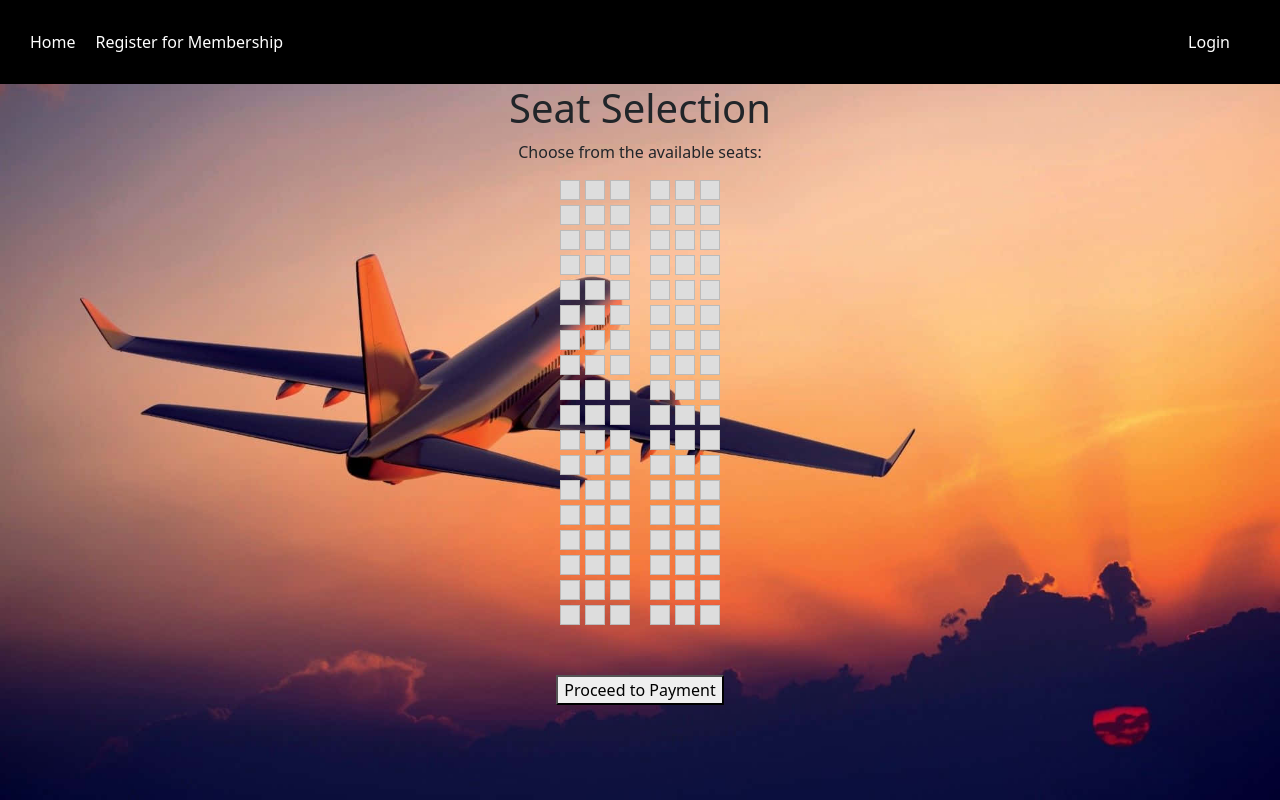
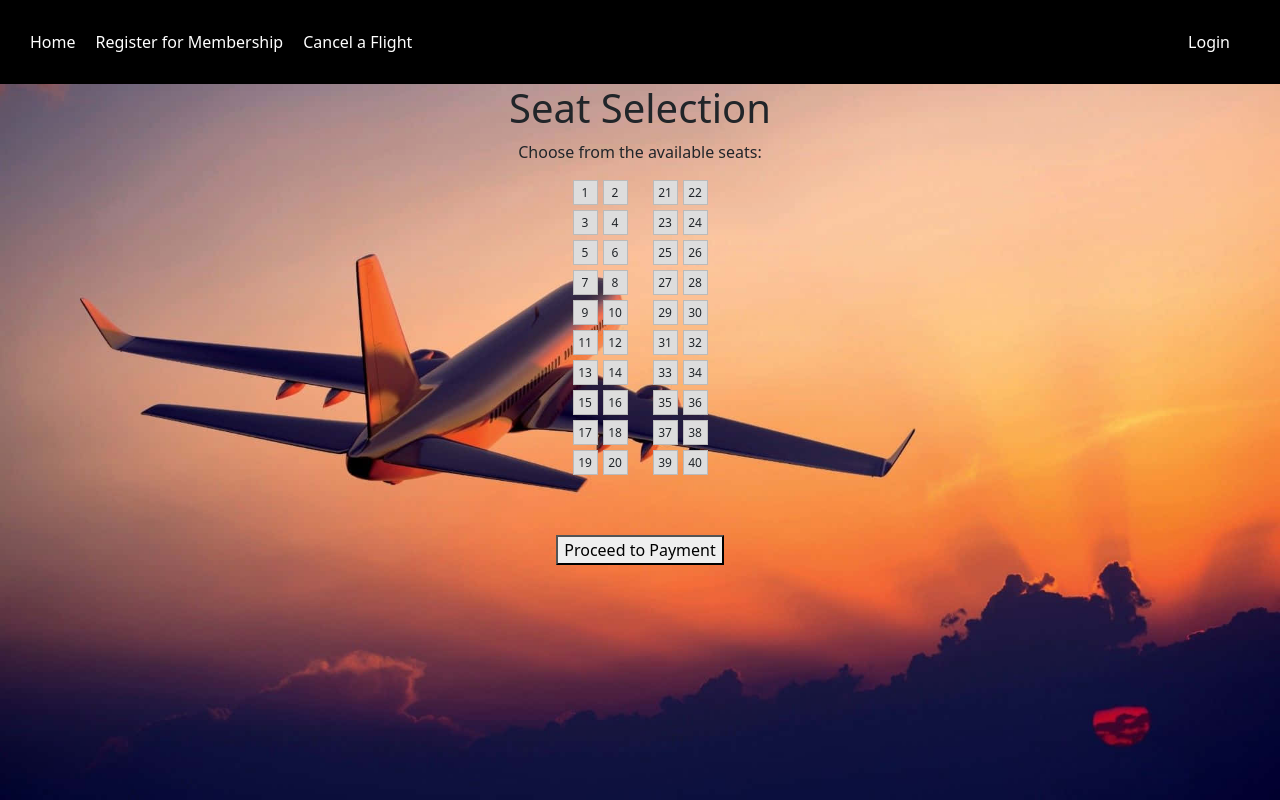
Before and after one commit to abedinmus/ensf614finalproject, a React (Create React App) app: page /seat-select in a window 1280 px wide. Built offline with nearby package versions, Linux system fonts and the light colour scheme.

Commit message:
effectively all front end functionality good now

```diff
--- a/src/App.css
+++ b/src/App.css
@@ -13,10 +13,6 @@
   height: 100;
   background-color: #282c34;
 }
-
-/* .app-background {
-
-} */
 
 .flight-search-button:disabled {
   background-color: gray;
--- a/src/App.js
+++ b/src/App.js
@@ -10,8 +10,9 @@ import RegisterForMembership from './components/RegisterForMembership';
 import SeatSelect from './components/SeatSelect';
 import Payment from './components/Payment';
 import Login from './components/Login';
-import AboutUs from './components/AboutUs';
 import BrowsePassengerList from './components/BrowsePassengerList';
+import CancelFlight from './components/CancelFlight';
+import SystemAdminView from './components/SystemAdminView';
 
 
 function App() {
@@ -26,9 +27,10 @@ function App() {
           <Route path="/seat-select" element={<SeatSelect />} />
           <Route path="/payment" element={<Payment />} />
           <Route path="/login" element={<Login />} />
-          <Route path="/about-us" element={<AboutUs />} />
           <Route path="/browse-passenger-list" element={<BrowsePassengerList />} />
-          {/* Add more routes as necessary */}
+          <Route path="/cancel-flight" element={<CancelFlight />} />
+          <Route path="/system-admin-view" element={<SystemAdminView />} />
+
         </Routes>
       </div>
     </Router>
--- a/src/SeatSelect.css
+++ b/src/SeatSelect.css
@@ -7,8 +7,8 @@
 
   .seat-grid {
     display: grid;
-    grid-template-columns: repeat(3, 1fr); /* Creates 3 columns */
-    grid-template-rows: repeat(20, 1fr); /* Creates 20 rows */
+    grid-template-columns: repeat(2, 1fr); /* Creates 3 columns */
+    grid-template-rows: repeat(12, 1fr); /* Creates 20 rows */
     gap: 5px; /* Adjust gap as needed */
   }
 
@@ -17,13 +17,17 @@
   } */
 
   .seat {
-    width: 20px; /* Width of each seat */
-    height: 20px; /* Height of each seat */
+    width: 25px; /* Width of each seat */
+    height: 25px; /* Height of each seat */
     background-color: #ddd; /* Seat color */
     border: 1px solid #bbb; /* Seat border */
+    display: flex; /* Use flexbox to center content */
+    align-items: center; /* Center vertically */
+    justify-content: center; /* Center horizontally */
+    font-size: 0.75em; /* Adjust font size as needed */
   }
 
   .aisle {
-    width: 20px; /* Width of the aisle */
-    height: 10%;
+    width: 25px; /* Width of the aisle */
+    /* height: 10%;  */
   }
--- a/src/components/AboutUs.js
+++ /dev/null
@@ -1,32 +0,0 @@
-// AboutUs.js
-import romil from '../images/romil2.jpg';
-
-import React from 'react';
-
-function AboutUs() {
-    <h1>About Romil Arlines</h1>
-  return (
-    <div>
-      <h1>Our Founder: Romil Singh</h1>
-      <img src={romil} alt="romil" style={{ width: '400px' }} />;
-
-      <p>
-      Romil, the visionary founder of Romil Airlines, hails from the <br/>
-      bustling oil sands city of Fort McMurray, Alberta. Growing up <br/>
-      under the wide, open skies of Northern Alberta instilled in him <br/>
-      a lifelong fascination with aviation. After completing his <br/>
-      studies in electrical engineering at the prestigious UBC, Romil embarked on a journey <br/>
-      that would see him become a pioneer in the airline industry. His <br/>
-      passion for connecting people and places led him to establish <br/>
-      Romil Airlines, an endeavor that quickly grew into a symbol of <br/>
-      innovation and excellence in air travel. Today, Romil resides in <br/>
-      Calgary, a vibrant city known for its entrepreneurial spirit and<br/>
-       stunning Rocky Mountain backdrop. From his Calgary base, he <br/>
-       continues to lead Romil Airlines into new horizons, driven by <br/>
-       a commitment to exceptional service and a more connected world.  <br/>
-      </p>
-    </div>
-  );
-}
-
-export default AboutUs;
--- /dev/null
+++ b/src/components/CancelFlight.js
@@ -0,0 +1,38 @@
+import React, {useState} from 'react'
+import Button from 'react-bootstrap/Button';
+import Form from 'react-bootstrap/Form';
+
+function CancelFlight() {
+    const[email, setEmail] = useState('')
+    const[bookingID, setBookingID] = useState('')
+    function handleSubmit(event){
+        event.preventDefault();
+    }
+    return(
+    <div>
+        <h2>Plans changed?</h2>
+        <p> Enter your email and secure booking ID that was sent to your email to cancel your flight. </p>
+        <div className='d-flex justify-content-center align-items-center'>
+            <div className='p-3 bg-white w-25'>
+                <form onSubmit = {handleSubmit}>
+                    <div className='mb-3'>
+                        <label htmlFor="email">Email</label>
+                        <input type = "email" placeholder = 'Enter Email' className='form-control'
+                        onChange={e=>setEmail(e.target.value)}/>
+                    </div>
+                    <div className='mb-3'>
+                        <label htmlFor="bookingID">Booking ID</label>
+                        <input type = "bookingID" placeholder = 'Enter Booking ID' className='form-control'
+                        onChange={e=>setBookingID(e.target.value)}/>
+                    </div>
+                    <button className='btn btn-success'>Confirm flight cancellation</button>
+                </form>
+            </div>
+        </div>
+        <p style={{ fontSize: '12px' }}><b>Flights are not refundable.</b></p>
+    </div>
+
+    )
+}
+
+export default CancelFlight;
--- a/src/components/Home.js
+++ b/src/components/Home.js
@@ -88,7 +88,7 @@ function Home() {
 
                 <button className="flight-search-button" // Add a specific class name
                 type="submit"
-                disabled={!formData.from || !formData.to || !formData.departureDate}>
+                disabled={!formData.from || !formData.to || !formData.departureDate || formData.from === formData.to}>
                 Get Flights
                 </button>
 
--- a/src/components/NavBar.js
+++ b/src/components/NavBar.js
@@ -9,8 +9,8 @@ function NavBar() {
 
         <div className="nav-links">
             <Link to="/" className="nav-link">Home</Link>
-            {/* <Link to="/about-us" className="nav-link">About Us</Link> */}
             <Link to="/register" className="nav-link">Register for Membership</Link>
+            <Link to="/cancel-flight" className="nav-link">Cancel a Flight</Link>
         </div>
 
         <div className="nav-link-right">
--- a/src/components/Payment.js
+++ b/src/components/Payment.js
@@ -28,6 +28,7 @@ function Payment() {
       <h2>Payment Details</h2>
       <div className='d-flex justify-content-center align-items-center'>
         <div className='p-3 bg-white w-25'>
+          <p>Total: <b>$INSERT PRICE FROM BACKEND HERE</b></p>
           <Form onSubmit={handleSubmit}>
             <Form.Group className="mb-3">
               <Form.Label>Card Number</Form.Label>
@@ -56,7 +57,7 @@ function Payment() {
 
             <Row>
               {/* Expiry Month */}
-              <Form.Group as={Col} xs={6} controlId="formExpiryMonth">
+              <Form.Group as={Col} xs={5} controlId="formExpiryMonth">
                 <Form.Label>Expiry Month</Form.Label>
                 <Form.Select
                   name="expiryMonth"
@@ -75,7 +76,7 @@ function Payment() {
               </Form.Group>
 
               {/* Expiry Year */}
-              <Form.Group as={Col} md={3} controlId="formExpiryYear">
+              <Form.Group as={Col} md={5} controlId="formExpiryYear">
                 <Form.Label>Expiry Year</Form.Label>
                 <Form.Select
                   name="expiryYear"
@@ -95,13 +96,8 @@ function Payment() {
             </Row>
 
 
-
-
-
-
-
-
             <Form.Group className="mb-3">
+              <p></p>
               <Form.Label>CVV</Form.Label>
               <Form.Control
                 type="text"
--- a/src/components/SeatSelect.js
+++ b/src/components/SeatSelect.js
@@ -3,42 +3,35 @@ import React from 'react';
 import { useNavigate } from 'react-router-dom';
 import '../SeatSelect.css';
 
+const createSeatGrid = (startNum, totalSeats) => {
+  let seats = [];
+  for (let i = startNum; i < startNum + totalSeats; i++) {
+    seats.push(
+      <div className="seat" key={`seat-${i}`}>
+        {i}
+      </div>
+    );
+  }
+  return <div className="seat-grid">{seats}</div>;
+};
+
 function SeatSelect() {
 
-    const navigate = useNavigate();
-    const handlePaymentClick = () => {
-      navigate('/payment');
-    };
-
-
-    const createSeatRow = (numSeats, rowNum) => (
-      <div className="seat-row" key={`row-${rowNum}`}>
-        {Array.from({ length: numSeats }, (_, index) => (
-          <div className="seat" key={`seat-${rowNum}-${index}`}></div>
-        ))}
-      </div>
-    );
-
-  const createSeatGrid = () => (
-    <div className="seat-grid">
-      {Array.from({ length: 18 * 3 }, (_, index) => ( // Create 20 rows x 3 columns
-        <div className="seat" key={`seat-${index}`}></div>
-      ))}
-    </div>
-  );
-
+  const navigate = useNavigate();
+  const handlePaymentClick = () => {
+    navigate('/payment');
+  };
 
   return (
     <div>
       <h1>Seat Selection</h1>
       <p>Choose from the available seats:</p>
       <div className="seat-selection-container">
-        {createSeatGrid()}
+        {createSeatGrid(1, 20)} {/* Generates seats 1 to 20 */}
         <div className="aisle"></div> {/* Represents the aisle */}
-        {createSeatGrid()}
+        {createSeatGrid(21, 20)} {/* Generates seats 21 to 40 */}
       </div>
       <button onClick={handlePaymentClick}>Proceed to Payment</button>
-
     </div>
   );
 }
--- /dev/null
+++ b/src/components/SystemAdminView.js
@@ -0,0 +1,14 @@
+// SystemAdminView.js
+
+import React from 'react';
+
+function SystemAdminView() {
+  return (
+    <div>
+        <h2>System Administrator Portal</h2>
+        <p>TO IMPLEMENT: results of SQL queries</p>
+    </div>
+  );
+}
+
+export default SystemAdminView;
```
